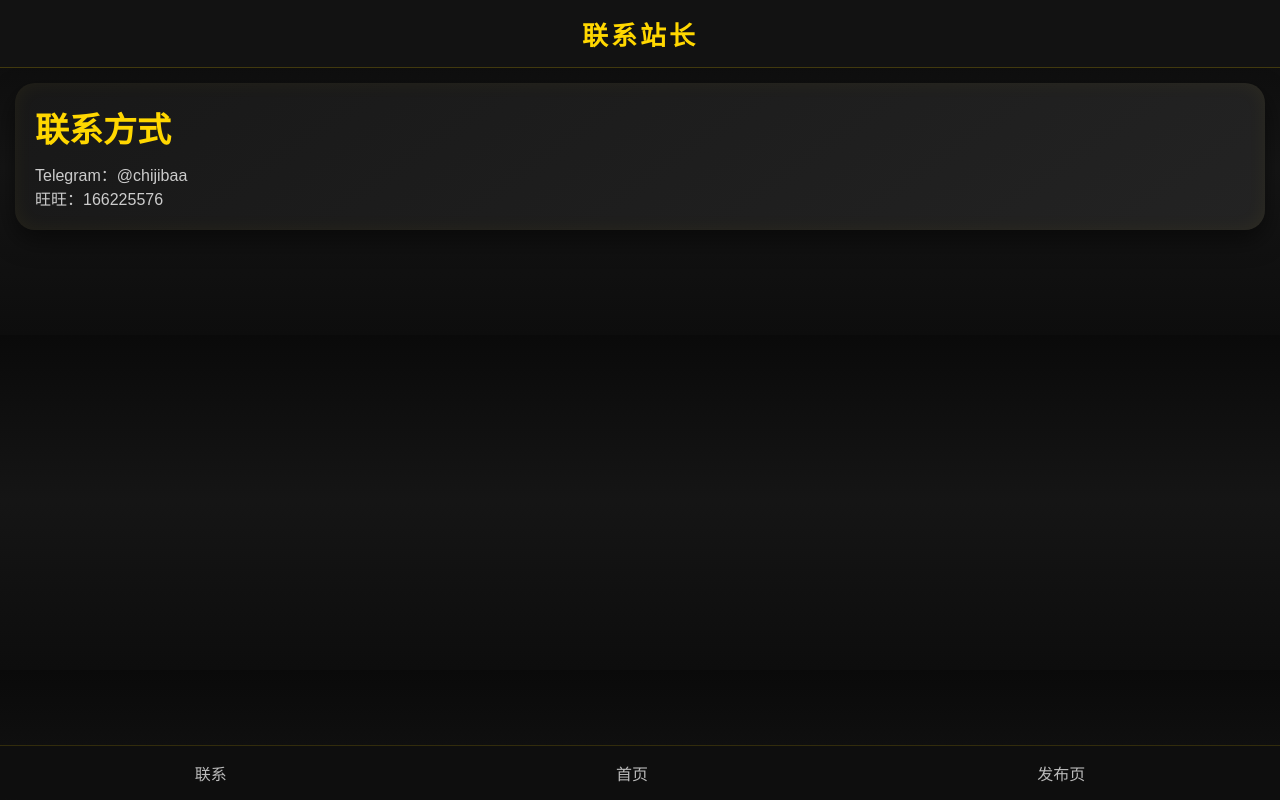
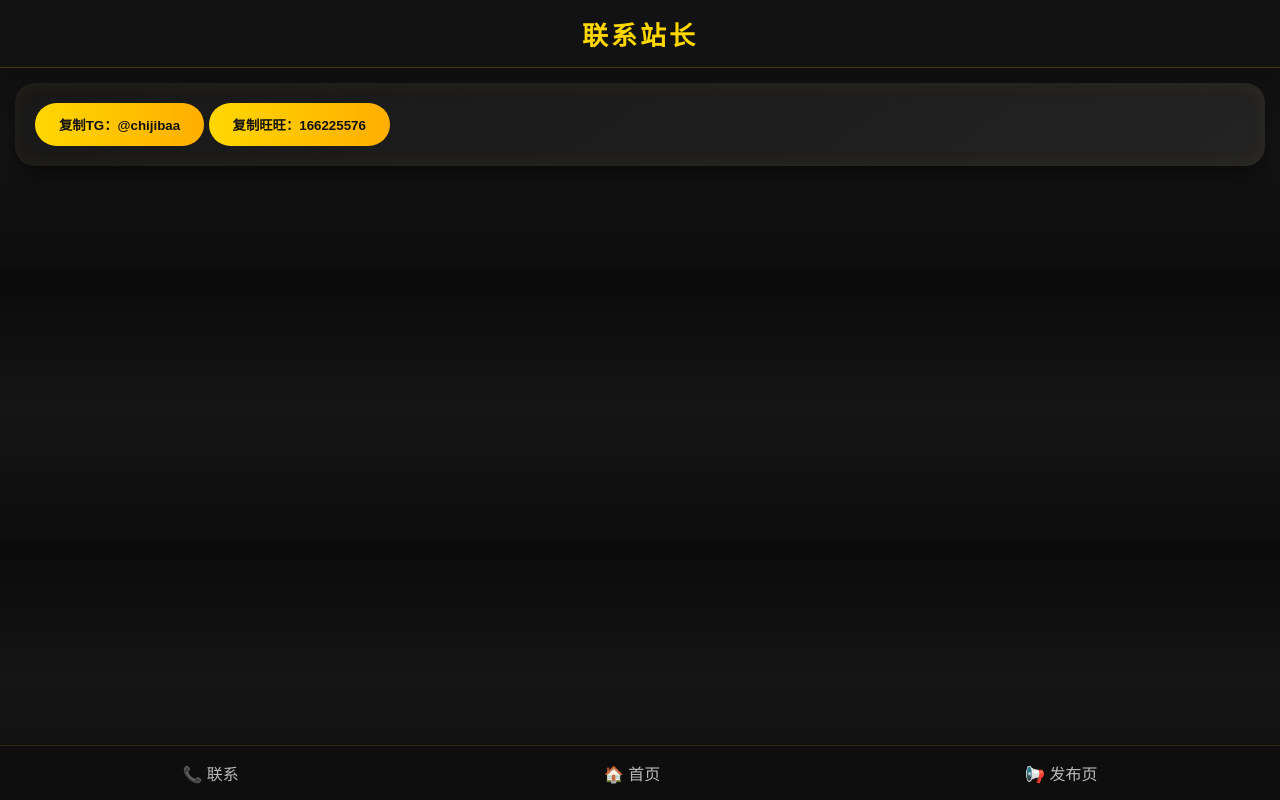
Before and after one commit to jiaotou11/jiaotou, a plain HTML site: page contact.html in a window 1280 px wide. Drawn offline with Linux system fonts and the light colour scheme.

Commit message:
Update contact.html

```diff
--- a/contact.html
+++ b/contact.html
@@ -13,16 +13,24 @@
 </header>
 
 <section class="site-info">
-    <h2>联系方式</h2>
-    <p>Telegram：@chijibaa</p>
-    <p>旺旺：166225576</p>
+
+<button class="copy-btn" onclick="copyText('@chijibaa')">
+复制TG：@chijibaa
+</button>
+
+<button class="copy-btn" onclick="copyText('166225576')">
+复制旺旺：166225576
+</button>
+
 </section>
 
 <nav class="bottom-nav">
-    <a href="contact.html">联系</a>
-    <a href="index.html">首页</a>
-    <a href="publish.html">发布页</a>
+    <a href="contact.html">📞 联系</a>
+    <a href="index.html">🏠 首页</a>
+    <a href="publish.html">📢 发布页</a>
 </nav>
+
+<script src="js/main.js"></script>
 
 </body>
 </html>
```
